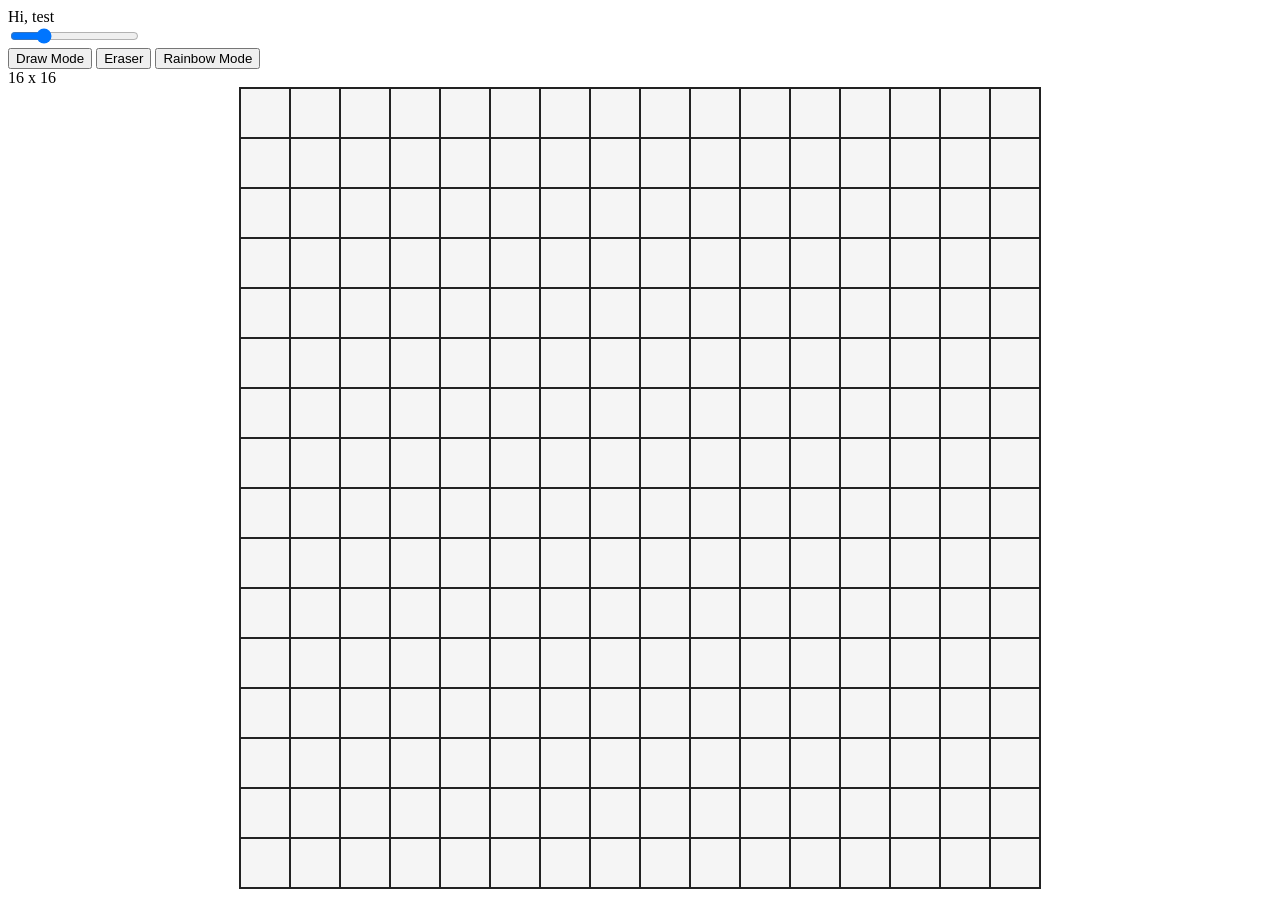
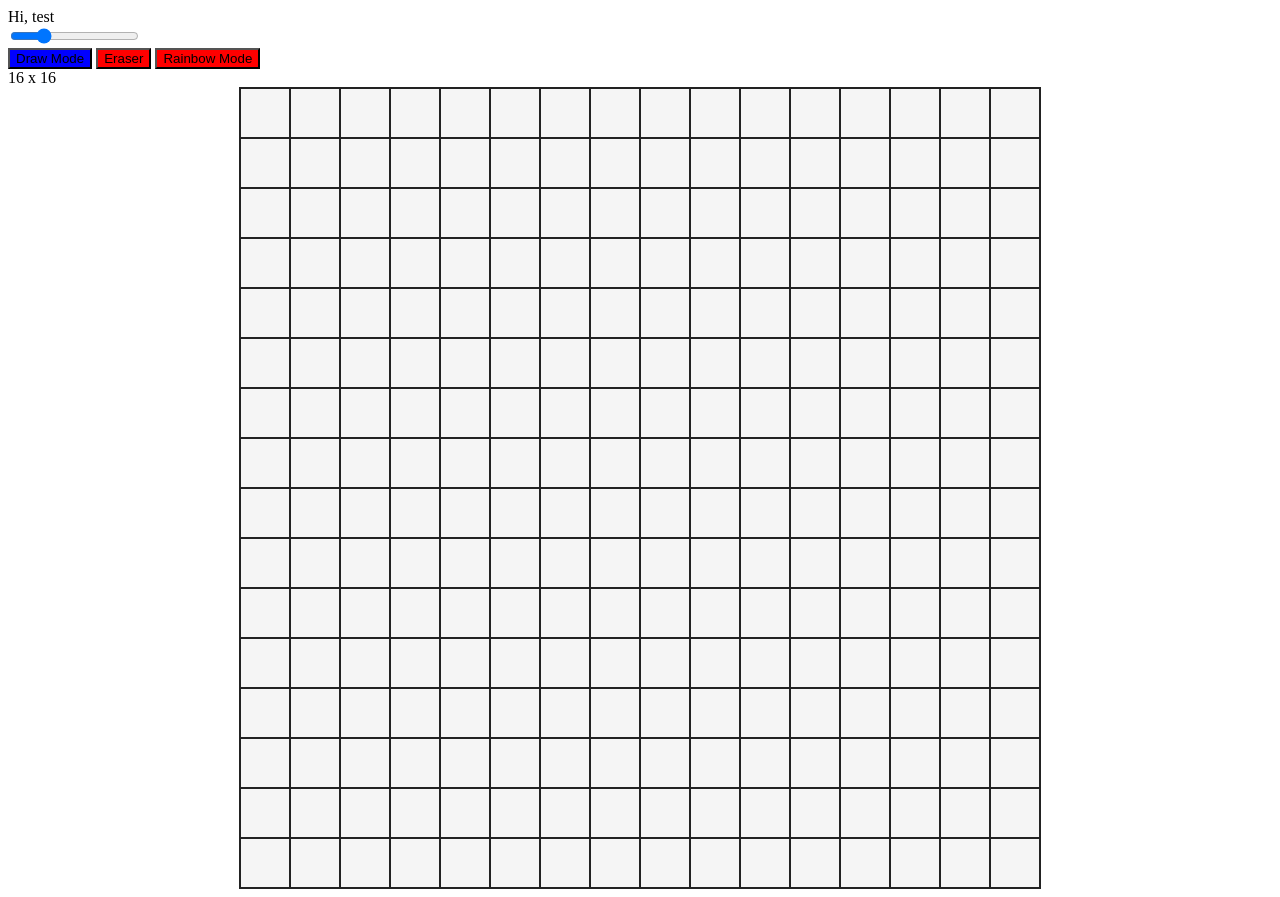
Before and after one commit to JChristian5/etch-a-sketch, a plain HTML site: page index.html in a window 1280 px wide. Drawn offline with Linux system fonts and the light colour scheme.

Commit message:
Add HTML buttons and temporary active/inactive colors. Target buttons via JS.

```diff
--- a/app.js
+++ b/app.js
@@ -1,6 +1,11 @@
 const grid = document.querySelector('.container');
 
 let slideText = document.querySelector('.slidetext');
+
+let drawButton = document.getElementById('draw');
+let eraseButton = document.getElementById('erase');
+let rainbowButton = document.getElementById('rainbow');
+
 // This allows grid to automatically be created once the application is open
 let startBoxes = 256;
 grid.style.gridTemplateColumns = "repeat(16, 1fr)";
--- a/index.html
+++ b/index.html
@@ -16,9 +16,9 @@
         <input id="slider" type="range" min="2" max="64" value="16" onchange="slideValue(this.value)">
     </div>
     <div id="buttons">
-        <button id="draw" class="buttons">Draw Mode</button>
-        <button id="erase" class="buttons">Eraser</button>
-        <button id="rainbow" class="buttons">Rainbow Mode</button>
+        <button id="draw" class="buttons active">Draw Mode</button>
+        <button id="erase" class="buttons inactive">Eraser</button>
+        <button id="rainbow" class="buttons inactive">Rainbow Mode</button>
     </div>
     <div class="slidetext">16 x 16</div>
     <div class="container"></div>
--- a/style.css
+++ b/style.css
@@ -19,3 +19,11 @@
 .black {
     background-color: #222222;
 }
+
+.active {
+    background-color: blue;
+}
+
+.inactive {
+    background-color: red;
+}
```
